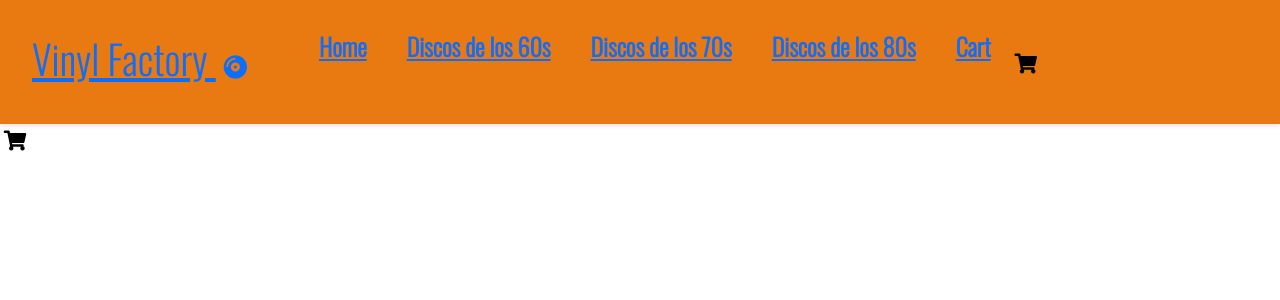
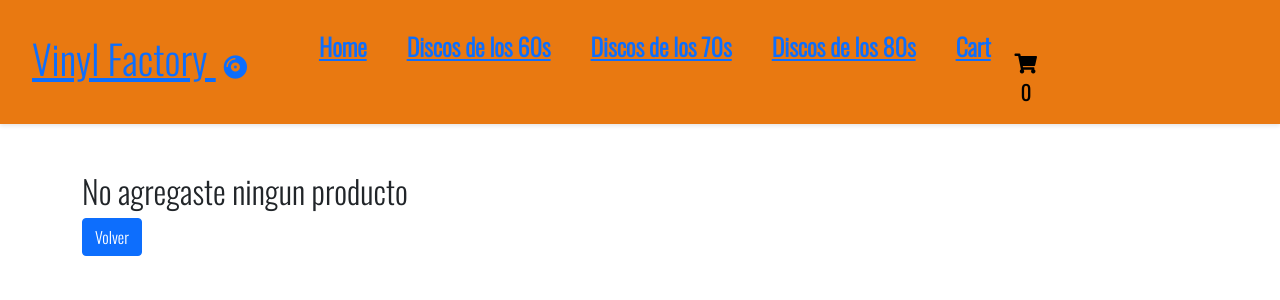
Before and after one commit to imnotkiddin/vinyl-factory, a React (Create React App) app: page /cart in a window 1280 px wide. Shown: the top 300 px of the page. Built offline with nearby package versions, Linux system fonts and the light colour scheme.

Commit message:
Creacion del Carrito
Creacion de CartView para manejar la compra, CartItem para renderizar los items agregados del carrito.

```diff
--- a/src/App.js
+++ b/src/App.js
@@ -1,17 +1,15 @@
 import "./App.css";
 import React from "react";
 import { ItemListContainer } from "./components/ItemListConteiner/ItemListContainer";
-
-import { PokeApi } from "./components/PokeApi/PokeApi";
 import { BrowserRouter, Route, Routes } from "react-router-dom";
-// import { Item } from "./components/Item/Item";
-import { CartWidget } from "./components/NavBar/CartWidget";
+import { CartView } from "./components/CartView/CartView";
 import { NavBar2 } from "./components/NavBar/NavBar2";
 import { ItemDetailContainer } from "./components/ItemDetailContainer/ItemDetailContainer";
+import { CartProvider } from "./context/CartContext";
 
 function App() {
   return (
-    <div>
+    <CartProvider>
       <BrowserRouter>
         <NavBar2 />
         <Routes>
@@ -19,14 +17,10 @@ function App() {
           <Route path="/" element={<ItemListContainer />} />
           <Route path="/detail/:itemId" element={<ItemDetailContainer />} />
           <Route path="/productos/:catId" element={<ItemListContainer />} />
-          <Route path="/pokeapi" element={<PokeApi />} />
-          <Route path="/cart" element={<CartWidget />} />
+          <Route path="/cart" element={<CartView />} />
         </Routes>
-
-        {/* <PokeApi />
-        <ItemListContainer /> */}
       </BrowserRouter>
-    </div>
+    </CartProvider>
   );
 }
 
--- /dev/null
+++ b/src/components/CartView/CartItem.js
@@ -0,0 +1,22 @@
+import React, { useContext } from "react";
+import { CartContext } from "../../context/CartContext";
+import { FontAwesomeIcon } from "@fortawesome/react-fontawesome";
+
+export const CartItem = ({ nombre, precio, cantidad, id }) => {
+  const { removerDelCarrito } = useContext(CartContext);
+  return (
+    <div>
+      <h3>{nombre}</h3>
+      <p>Precio: ${precio}</p>
+      <p>Cantidad: {cantidad}</p>
+      <button
+        className="btn btn-danger"
+        onClick={() => {
+          removerDelCarrito(id);
+        }}
+      >
+        <i class="fa-solid fa-trash"></i>
+      </button>
+    </div>
+  );
+};
--- /dev/null
+++ b/src/components/CartView/CartView.js
@@ -0,0 +1,37 @@
+import React, { useContext } from "react";
+import { Link } from "react-router-dom";
+import { CartContext } from "../../context/CartContext";
+import { CartItem } from "./CartItem";
+
+export const CartView = () => {
+  const { carrito, vaciarCarrito } = useContext(CartContext);
+  return (
+    <div className="container my-5">
+      {carrito.length > 0 ? (
+        <>
+          <h2>Cart View</h2>
+          <hr />
+          <section>
+            {carrito.map((prod) => (
+              <CartItem key={prod.id} {...prod} />
+            ))}
+          </section>
+          <br />
+          <div>
+            <button className="btn btn-danger" onClick={vaciarCarrito}>
+              Vaciar Carrito
+            </button>
+            <button className="btn btn-success">Terminar mi compra</button>
+          </div>
+        </>
+      ) : (
+        <>
+          <h2>No agregaste ningun producto</h2>
+          <Link to="/" className="btn btn-primary">
+            Volver
+          </Link>
+        </>
+      )}
+    </div>
+  );
+};
--- a/src/components/Item/Item.js
+++ b/src/components/Item/Item.js
@@ -1,5 +1,5 @@
 import React from "react";
-import { ItemCount } from "../ItemCount/ItemCount";
+
 import { Link } from "react-router-dom";
 
 export const Item = ({ prod }) => {
@@ -19,8 +19,6 @@ export const Item = ({ prod }) => {
           Ver Mas
         </Link>
       </div>
-      {/* Arreglar */}
-      <ItemCount max={prod.stock} initial={1} onAdd={onAdd} />
     </div>
   );
 };
--- a/src/components/ItemCount/ItemCount.js
+++ b/src/components/ItemCount/ItemCount.js
@@ -1,4 +1,4 @@
-import React, { useState } from "react";
+import React from "react";
 import { Button } from "react-bootstrap";
 import "./ItemCount.css";
 
--- a/src/components/ItemDetail/ItemDetail.js
+++ b/src/components/ItemDetail/ItemDetail.js
@@ -1,6 +1,7 @@
-import React, { useState } from "react";
+import React, { useContext, useState } from "react";
 import { Button } from "react-bootstrap";
 import { Link, useNavigate } from "react-router-dom";
+import { CartContext } from "../../context/CartContext";
 import { ItemCount } from "../ItemCount/ItemCount";
 
 export const ItemDetail = ({
@@ -15,13 +16,20 @@ export const ItemDetail = ({
   const navigate = useNavigate();
   const [cantidad, setCantidad] = useState(0);
   const [agregado, setAgregado] = useState(false);
+  const { agregarAlCarrito, isInCart } = useContext(CartContext);
 
   const handleVolver = () => {
     navigate(-1);
   };
   const handleAdd = () => {
     if (cantidad > 0) {
-      console.log("Item Agregado: ", { id, nombre, precio, cantidad });
+      agregarAlCarrito({
+        id,
+        nombre,
+        precio,
+        imagen,
+        cantidad,
+      });
       setAgregado(true);
     }
   };
@@ -38,7 +46,7 @@ export const ItemDetail = ({
       <p>${precio}</p>
       <p>Decada {category}</p>
 
-      {!agregado ? (
+      {!isInCart(id) ? (
         <ItemCount
           max={stock}
           initial={1}
--- a/src/components/ItemDetailContainer/ItemDetailContainer.js
+++ b/src/components/ItemDetailContainer/ItemDetailContainer.js
@@ -20,7 +20,7 @@ export const ItemDetailContainer = () => {
   }, [itemId]);
 
   return (
-    <div className="container m-5">
+    <div className="container ">
       {loading ? <h2>Cargando...</h2> : <ItemDetail {...item} />}
     </div>
   );
--- a/src/components/NavBar/CartWidget.js
+++ b/src/components/NavBar/CartWidget.js
@@ -1,10 +1,14 @@
-import React from "react";
+import React, { useContext } from "react";
+import { CartContext } from "../../context/CartContext";
 import "./CartWidget.css";
 
 export const CartWidget = () => {
+  const { totalCantidad } = useContext(CartContext);
+
   return (
     <div className="cartIcon">
       <i className="fas fa-shopping-cart"></i>
+      <span>{totalCantidad()}</span>
     </div>
   );
 };
--- /dev/null
+++ b/src/context/CartContext.js
@@ -0,0 +1,49 @@
+import React, { createContext, useState } from "react";
+
+export const CartContext = createContext();
+
+//custom provider
+
+export const CartProvider = ({ children }) => {
+  const [carrito, setCarrito] = useState([]);
+
+  const agregarAlCarrito = (item) => {
+    setCarrito([...carrito, item]);
+  };
+
+  const removerDelCarrito = (id) => {
+    setCarrito(carrito.filter((prod) => prod.id !== id));
+  };
+
+  const vaciarCarrito = () => {
+    setCarrito([]);
+  };
+
+  const totalCantidad = () => {
+    return carrito.reduce((acc, prod) => acc + prod.cantidad, 0);
+  };
+
+  const totalCompra = () => {
+    return carrito.reduce((acc, prod) => acc + prod.precio * prod.cantidad, 0);
+  };
+
+  const isInCart = (id) => {
+    return carrito.some((prod) => prod.id === id);
+  };
+
+  return (
+    <CartContext.Provider
+      value={{
+        carrito,
+        agregarAlCarrito,
+        removerDelCarrito,
+        vaciarCarrito,
+        totalCantidad,
+        isInCart,
+        totalCompra,
+      }}
+    >
+      {children}
+    </CartContext.Provider>
+  );
+};
```
